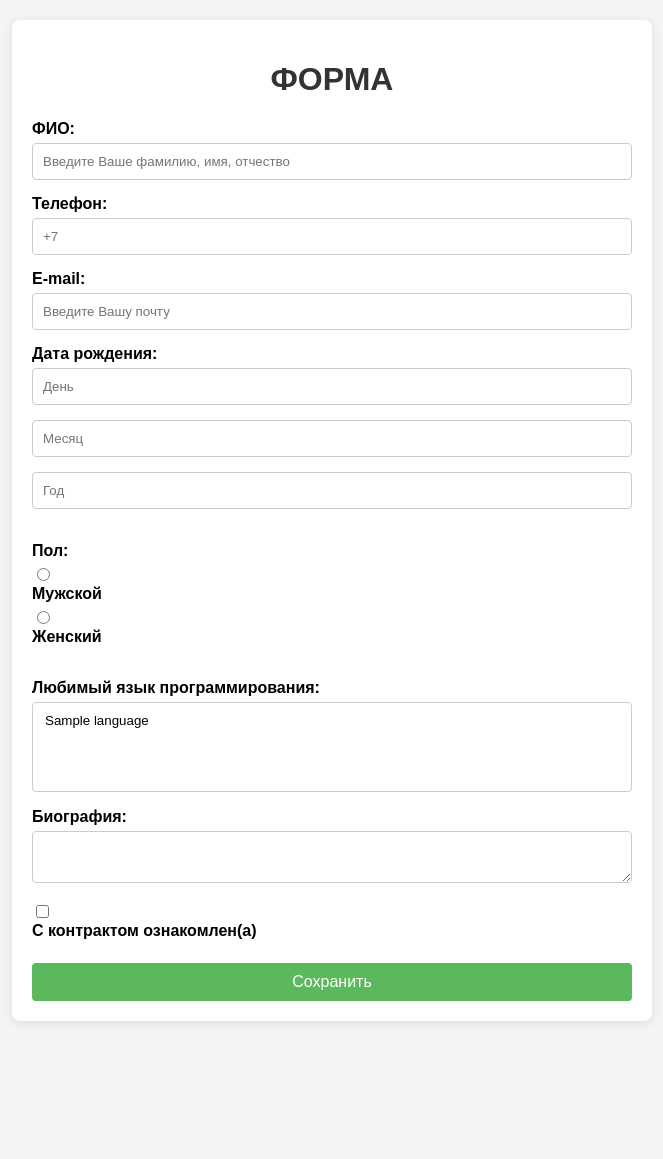
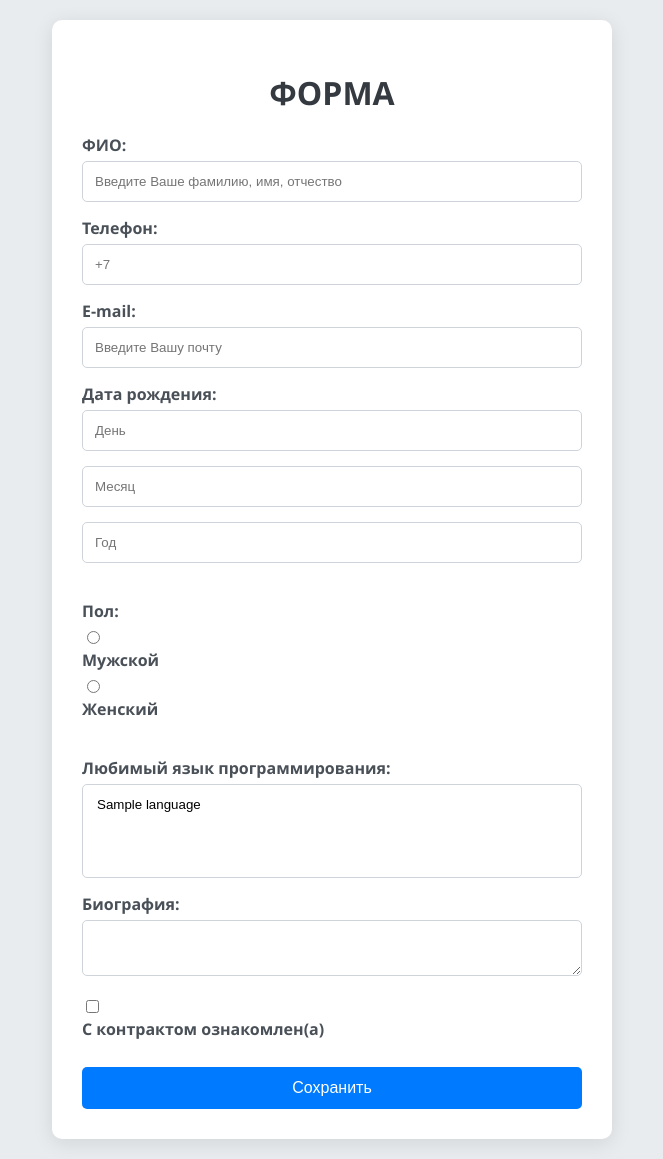
Before and after one commit to sasiska992/kubsu-backend, a PHP site: page / in a window 1280 px wide. Shown: the whole page, without its empty margins (308-971 px from the left). Before the commit the page ends 1023 px from the top, so only its background shows below. Run offline with PHP 8.4, Linux system fonts and the light colour scheme; tables that the repository leaves empty or names only in its code hold one stand-in row (values such as "Sample post").

Commit message:
fix:practice_4

```diff
--- a/practice_4/styles.css
+++ b/practice_4/styles.css
@@ -2,8 +2,8 @@
 
 /* Общие стили для body */
 body {
-    font-family: Arial, sans-serif;
-    background-color: #f4f4f4;
+    font-family: 'Segoe UI', Tahoma, Geneva, Verdana, sans-serif;
+    background-color: #e9ecef;
     margin: 0;
     padding: 20px;
 }
@@ -11,16 +11,17 @@ body {
 /* Стили для заголовка формы */
 h1 {
     text-align: center;
-    color: #333;
+    color: #343a40;
+    margin-bottom: 20px;
 }
 
 /* Стили для формы */
 form {
-    background-color: #fff;
-    border-radius: 8px;
-    box-shadow: 0 2px 10px rgba(0, 0, 0, 0.1);
-    padding: 20px;
-    max-width: 600px;
+    background-color: #ffffff;
+    border-radius: 10px;
+    box-shadow: 0 4px 20px rgba(0, 0, 0, 0.1);
+    padding: 30px;
+    max-width: 500px;
     margin: 0 auto;
 }
 
@@ -28,7 +29,8 @@ form {
 label {
     display: block;
     margin-bottom: 5px;
-    font-weight: bold;
+    font-weight: 600;
+    color: #495057;
 }
 
 /* Стили для полей ввода */
@@ -39,23 +41,24 @@ input[type="number"],
 select,
 textarea {
     width: 100%;
-    padding: 10px;
+    padding: 12px;
     margin-bottom: 15px;
-    border: 1px solid #ccc;
-    border-radius: 4px;
+    border: 1px solid #ced4da;
+    border-radius: 5px;
     box-sizing: border-box;
+    transition: border-color 0.3s;
 }
 
 /* Стили для полей с ошибками */
 input.error,
 select.error,
 textarea.error {
-    border-color: red;
+    border-color: #dc3545;
 }
 
 /* Стили для сообщений об ошибках */
 .error-message {
-    color: red;
+    color: #dc3545;
     font-size: 0.9em;
     margin-top: -10px;
     margin-bottom: 15px;
@@ -72,18 +75,19 @@ textarea.error {
 
 /* Стили для кнопки отправки */
 input[type="submit"] {
-    background-color: #5cb85c;
+    background-color: #007bff;
     color: white;
     border: none;
-    padding: 10px 15px;
-    border-radius: 4px;
+    padding: 12px;
+    border-radius: 5px;
     cursor: pointer;
     font-size: 16px;
     width: 100%;
+    transition: background-color 0.3s;
 }
 
 input[type="submit"]:hover {
-    background-color: #4cae4c;
+    background-color: #0056b3;
 }
 
 /* Стили для контейнера сообщений */
@@ -92,10 +96,10 @@ input[type="submit"]:hover {
 }
 
 .message {
-    background-color: #dff0d8;
-    color: #3c763d;
+    background-color: #d1e7dd;
+    color: #0f5132;
     padding: 10px;
-    border: 1px solid #d6e9c6;
-    border-radius: 4px;
+    border: 1px solid #b6e0b6;
+    border-radius: 5px;
     margin-bottom: 10px;
 }
```
